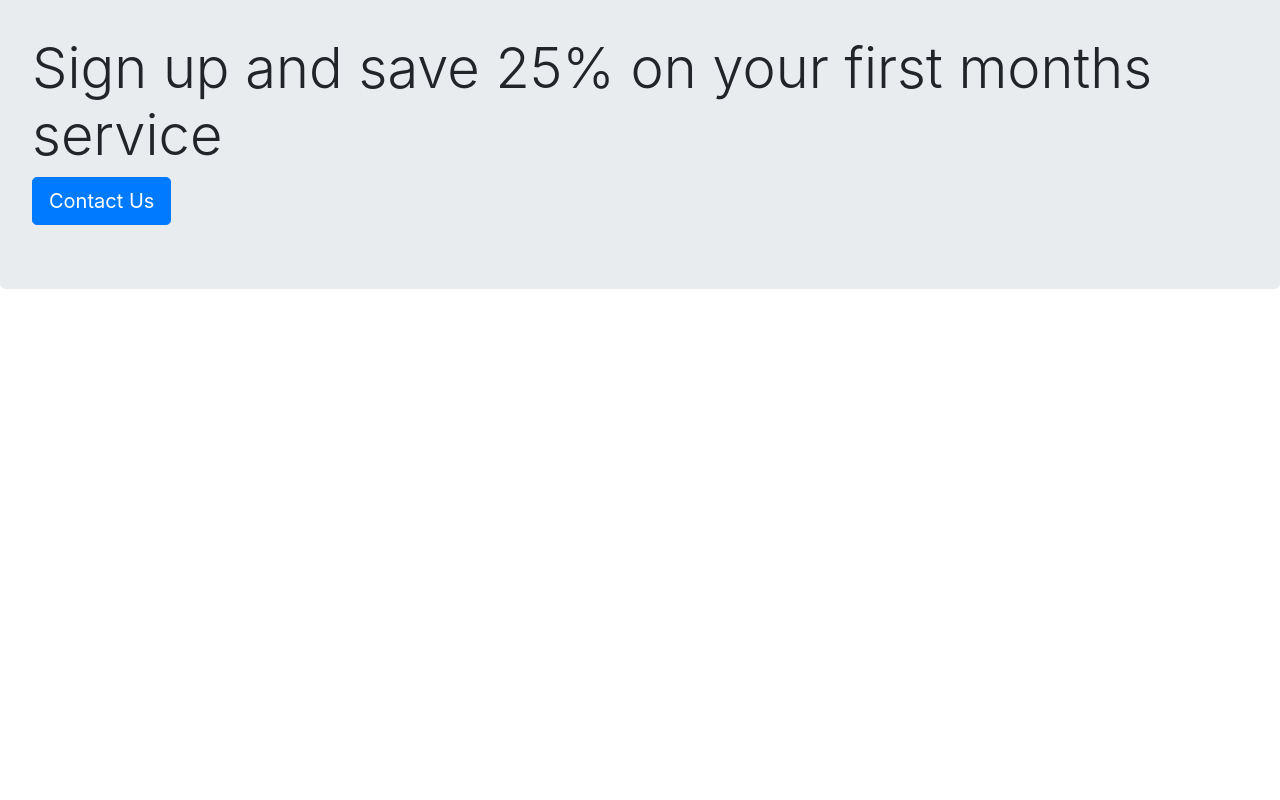
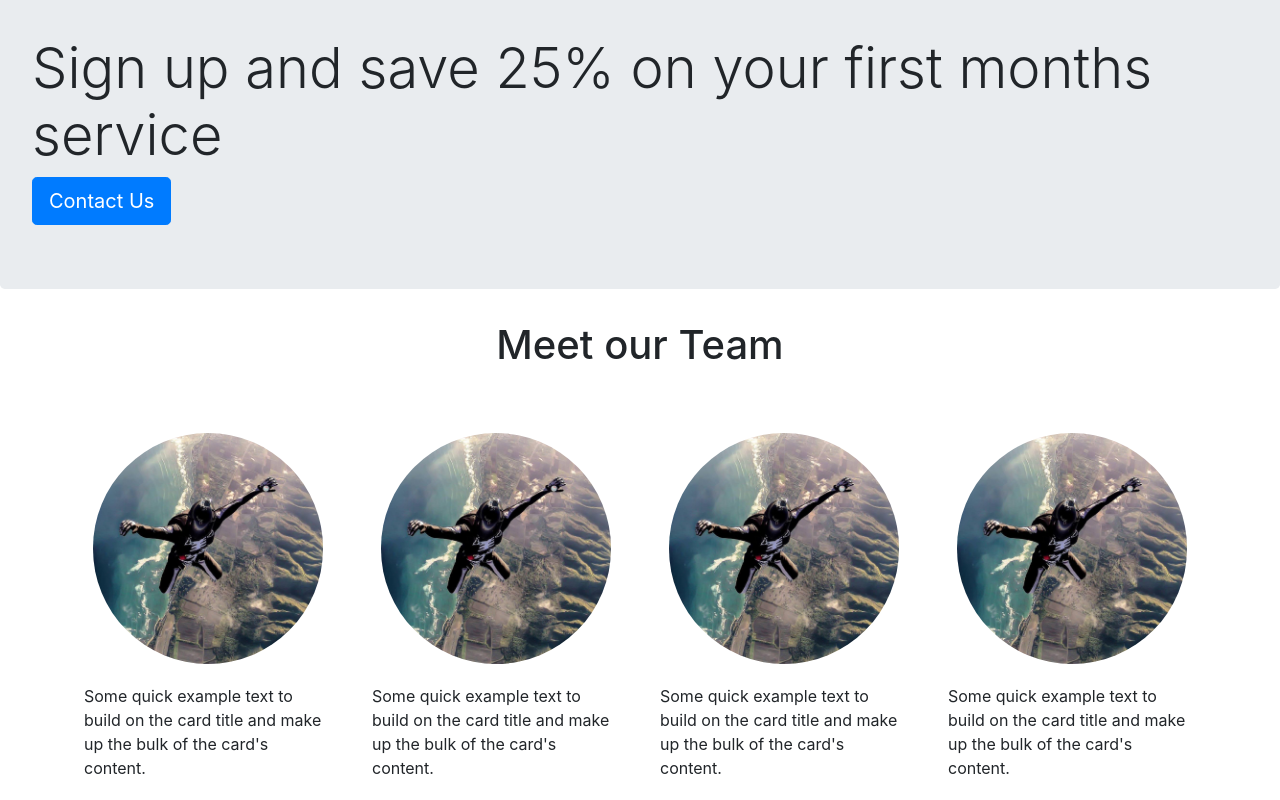
Before and after one commit to andrewswint/pvps, a plain HTML site: page index.html in a window 1280 px wide. Shown: the part 1309-2109 px from the top of the page. Before the commit the page ends 1630 px from the top, so only its background shows below. Drawn offline with nearby package versions, Linux system fonts and the light colour scheme.

Commit message:
added the meet us cards

```diff
--- a/css/main.css
+++ b/css/main.css
@@ -26,3 +26,25 @@ html {
 .icons:hover {
     background-color: aqua;
 }
+
+.meet-container {
+    display: flex;
+    flex-wrap: wrap;
+    justify-content: center;
+    align-items: center;
+    margin: 5% 0 0 0;
+}
+
+.card {
+    display: flex;
+    justify-content: center;
+    align-items: center;
+    width: 20%;
+    border: none;
+}
+
+.card-img-top {
+    border-radius: 50%;
+    width: 80%;
+    height: 80%;
+}
--- a/index.html
+++ b/index.html
@@ -77,6 +77,36 @@
 <div class="jumbotron">
     <h1 class="display-4">Sign up and save 25% on your first months service</h1>
     <a class="btn btn-primary btn-lg" href="#" role="button">Contact Us</a>
+</div>
+
+<!----------------------meet us-------------------------->
+<h1 class="text-center">Meet our <span class="highlight">Team</span></h1>
+<div class="meet-container">
+    <div class="card" style="width: 18rem;">
+        <img src="img/sit.jpg" class="card-img-top" alt="...">
+        <div class="card-body">
+            <p class="card-text">Some quick example text to build on the card title and make up the bulk of the card's content.</p>
+        </div>
+    </div>
+    <div class="card" style="width: 18rem;">
+        <img src="img/sit.jpg" class="card-img-top" alt="...">
+        <div class="card-body">
+            <p class="card-text">Some quick example text to build on the card title and make up the bulk of the card's content.</p>
+        </div>
+    </div>
+    <div class="card" style="width: 18rem;">
+        <img src="img/sit.jpg" class="card-img-top" alt="...">
+        <div class="card-body">
+            <p class="card-text">Some quick example text to build on the card title and make up the bulk of the card's content.</p>
+        </div>
+    </div>
+    <div class="card" style="width: 18rem;">
+        <img src="img/sit.jpg" class="card-img-top" alt="...">
+        <div class="card-body">
+            <p class="card-text">Some quick example text to build on the card title and make up the bulk of the card's content.</p>
+        </div>
+    </div>
+</div>
 
 <script src="https://code.jquery.com/jquery-3.4.1.slim.min.js" integrity="sha384-J6qa4849blE2+poT4WnyKhv5vZF5SrPo0iEjwBvKU7imGFAV0wwj1yYfoRSJoZ+n" crossorigin="anonymous"></script>
 <script src="https://cdn.jsdelivr.net/npm/popper.js@1.16.0/dist/umd/popper.min.js" integrity="sha384-Q6E9RHvbIyZFJoft+2mJbHaEWldlvI9IOYy5n3zV9zzTtmI3UksdQRVvoxMfooAo" crossorigin="anonymous"></script>
```
Also changed, not shown: img/sit.jpg (added).
